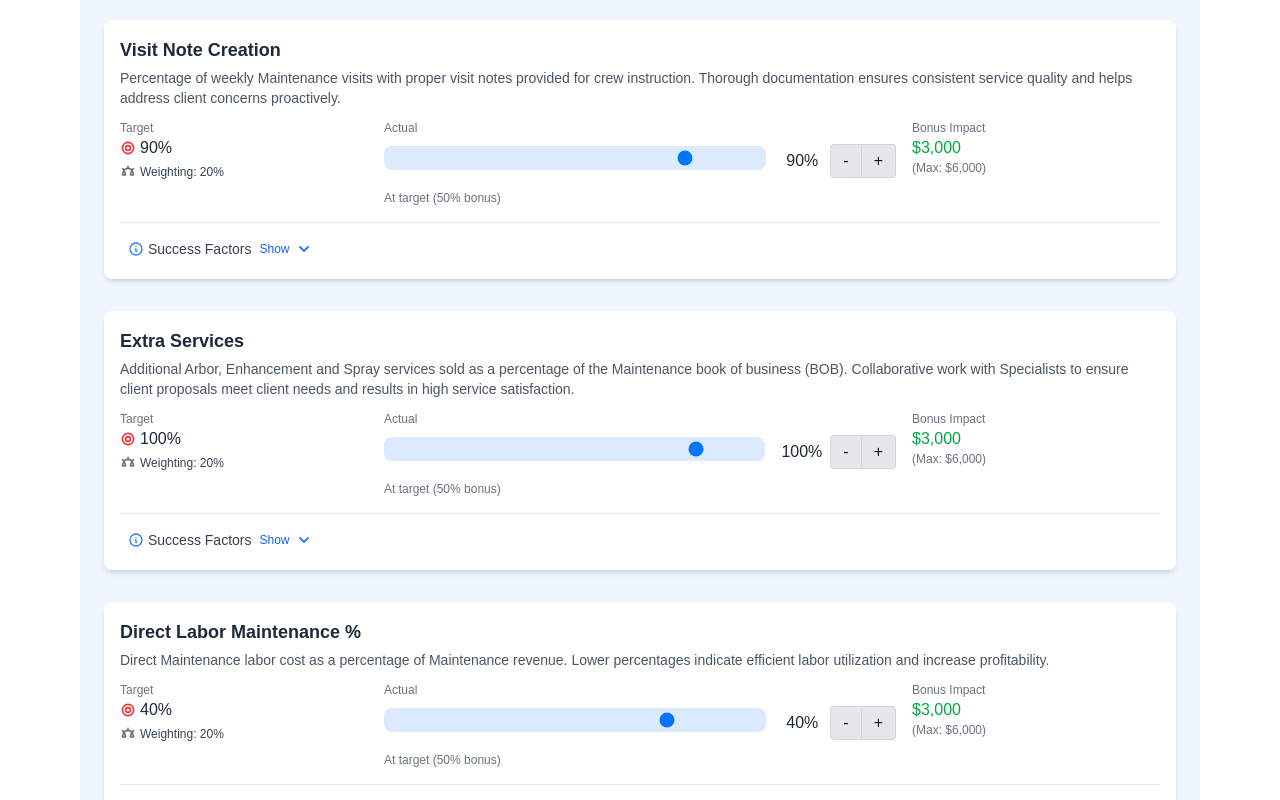
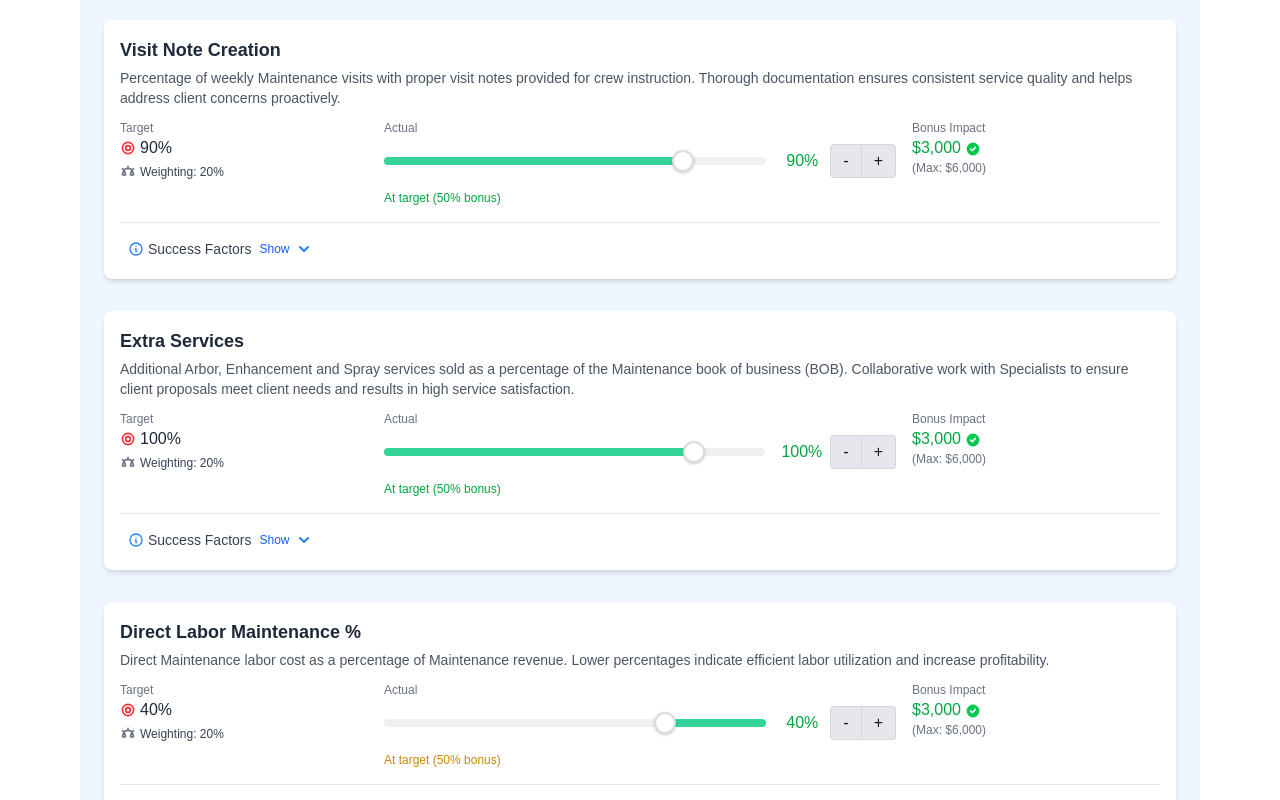
Before and after one commit to TyMurrayELM/KPI-Dashboard, a Next.js app: page / in a window 1280 px wide. Shown: the part 820-1620 px from the top of the page. Built offline with nearby package versions, Linux system fonts and the light colour scheme.

Commit message:
Fixed LV Maint Slider and added slider coloring

```diff
--- a/src/components/KPIDashboard.jsx
+++ b/src/components/KPIDashboard.jsx
@@ -281,6 +281,160 @@ const KPIDashboard = () => {
     });
   };
 
+  // Make custom slider styles for better cross-browser appearance with colored tracks
+  const sliderStyles = `
+    /* Basic slider reset and styling */
+    input[type=range] {
+      -webkit-appearance: none;
+      width: 100%;
+      height: 8px;
+      border-radius: 4px;
+      margin: 10px 0;
+      background: transparent;
+    }
+
+    /* Remove default focus outline */
+    input[type=range]:focus {
+      outline: none;
+    }
+
+    /* Thumb styling - the draggable handle */
+    input[type=range]::-webkit-slider-thumb {
+      -webkit-appearance: none;
+      height: 22px;
+      width: 22px;
+      border-radius: 50%;
+      background: white;
+      border: 2px solid #ddd;
+      cursor: pointer;
+      margin-top: -7px; /* offset for proper vertical centering */
+      box-shadow: 0 1px 3px rgba(0,0,0,0.2);
+      z-index: 3;
+      transition: border-color 0.2s ease;
+    }
+
+    input[type=range]::-moz-range-thumb {
+      height: 22px;
+      width: 22px;
+      border-radius: 50%;
+      background: white;
+      border: 2px solid #ddd;
+      cursor: pointer;
+      box-shadow: 0 1px 3px rgba(0,0,0,0.2);
+      z-index: 3;
+      transition: border-color 0.2s ease;
+    }
+
+    /* Hover states for the thumb */
+    input[type=range]:active::-webkit-slider-thumb,
+    input[type=range]:hover::-webkit-slider-thumb {
+      border-color: #aaa;
+    }
+
+    input[type=range]:active::-moz-range-thumb,
+    input[type=range]:hover::-moz-range-thumb {
+      border-color: #aaa;
+    }
+
+    /* Track styling - the background bar */
+    input[type=range]::-webkit-slider-runnable-track {
+      width: 100%;
+      height: 8px;
+      cursor: pointer;
+      background: #f0f0f0;
+      border-radius: 4px;
+    }
+
+    input[type=range]::-moz-range-track {
+      width: 100%;
+      height: 8px;
+      cursor: pointer;
+      background: #f0f0f0;
+      border-radius: 4px;
+    }
+
+    /* Green sliders */
+    input.slider-green::-webkit-slider-runnable-track {
+      background: linear-gradient(to right, #34d399 var(--track-fill), #f0f0f0 var(--track-fill));
+    }
+
+    input.slider-green::-moz-range-track {
+      background: linear-gradient(to right, #34d399 var(--track-fill), #f0f0f0 var(--track-fill));
+    }
+
+    /* Yellow sliders */
+    input.slider-yellow::-webkit-slider-runnable-track {
+      background: linear-gradient(to right, #fbbf24 var(--track-fill), #f0f0f0 var(--track-fill));
+    }
+
+    input.slider-yellow::-moz-range-track {
+      background: linear-gradient(to right, #fbbf24 var(--track-fill), #f0f0f0 var(--track-fill));
+    }
+
+    /* Orange sliders */
+    input.slider-orange::-webkit-slider-runnable-track {
+      background: linear-gradient(to right, #fb923c var(--track-fill), #f0f0f0 var(--track-fill));
+    }
+
+    input.slider-orange::-moz-range-track {
+      background: linear-gradient(to right, #fb923c var(--track-fill), #f0f0f0 var(--track-fill));
+    }
+
+    /* Red sliders */
+    input.slider-red::-webkit-slider-runnable-track {
+      background: linear-gradient(to right, #f87171 var(--track-fill), #f0f0f0 var(--track-fill));
+    }
+
+    input.slider-red::-moz-range-track {
+      background: linear-gradient(to right, #f87171 var(--track-fill), #f0f0f0 var(--track-fill));
+    }
+
+    /* Blue sliders */
+    input.slider-blue::-webkit-slider-runnable-track {
+      background: linear-gradient(to right, #4a90e2 var(--track-fill), #f0f0f0 var(--track-fill));
+    }
+
+    input.slider-blue::-moz-range-track {
+      background: linear-gradient(to right, #4a90e2 var(--track-fill), #f0f0f0 var(--track-fill));
+    }
+
+    /* Inverse sliders - green */
+    input.slider-green-inverse::-webkit-slider-runnable-track {
+      background: linear-gradient(to left, #34d399 var(--track-fill), #f0f0f0 var(--track-fill));
+    }
+
+    input.slider-green-inverse::-moz-range-track {
+      background: linear-gradient(to left, #34d399 var(--track-fill), #f0f0f0 var(--track-fill));
+    }
+
+    /* Inverse sliders - yellow */
+    input.slider-yellow-inverse::-webkit-slider-runnable-track {
+      background: linear-gradient(to left, #fbbf24 var(--track-fill), #f0f0f0 var(--track-fill));
+    }
+
+    input.slider-yellow-inverse::-moz-range-track {
+      background: linear-gradient(to left, #fbbf24 var(--track-fill), #f0f0f0 var(--track-fill));
+    }
+
+    /* Inverse sliders - orange */
+    input.slider-orange-inverse::-webkit-slider-runnable-track {
+      background: linear-gradient(to left, #fb923c var(--track-fill), #f0f0f0 var(--track-fill));
+    }
+
+    input.slider-orange-inverse::-moz-range-track {
+      background: linear-gradient(to left, #fb923c var(--track-fill), #f0f0f0 var(--track-fill));
+    }
+
+    /* Inverse sliders - red */
+    input.slider-red-inverse::-webkit-slider-runnable-track {
+      background: linear-gradient(to left, #f87171 var(--track-fill), #f0f0f0 var(--track-fill));
+    }
+
+    input.slider-red-inverse::-moz-range-track {
+      background: linear-gradient(to left, #f87171 var(--track-fill), #f0f0f0 var(--track-fill));
+    }
+  `;
+
   // Format salary with thousand separators for display
   const formatSalaryForDisplay = (salary) => {
     return salary.toLocaleString('en-US');
@@ -457,16 +611,26 @@ const KPIDashboard = () => {
     }
     // Special calculation for LV Maintenance Growth
     else if (kpi.name === 'LV Maintenance Growth') {
-      // Below 0%
-      if (kpi.actual < 0) {
-        return 0;
-      }
-      // Between 0% and target (3%)
-      else if (kpi.actual >= 0 && kpi.actual < 3) {
-        // Linear progression from 0 to 100% of bonus as we approach 3%
-        return kpiTotalAvailable * (kpi.actual / 3);
-      }
-      // At or above target (3%)
+      // Below minimum threshold (3%)
+      if (kpi.actual < 3) {
+        return 0; // 0% bonus
+      }
+      // At target exactly (3%)
+      else if (kpi.actual === 3) {
+        return kpiTotalAvailable * 0.5; // 50% of KPI bonus
+      }
+      // Between 3% and 6%
+      else if (kpi.actual > 3 && kpi.actual < 6) {
+        // Base 50% for hitting target
+        const baseAmount = kpiTotalAvailable * 0.5;
+        // Calculate progress from 3% to 6% (0-50%)
+        const progressAboveTarget = (kpi.actual - 3) / 3;
+        // Remaining 50% is prorated based on progress
+        const additionalAmount = (kpiTotalAvailable * 0.5) * progressAboveTarget;
+
+        return baseAmount + additionalAmount;
+      }
+      // At or above 6%
       else {
         return kpiTotalAvailable; // 100% of KPI bonus
       }
@@ -960,6 +1124,74 @@ const KPIDashboard = () => {
     }
   };
 
+  // Helper function to determine progress status text for KPIs
+  const getProgressStatusText = (kpi) => {
+    // For Client Retention % or Visit Note Creation
+    if (kpi.name === 'Client Retention %' || kpi.name === 'Visit Note Creation') {
+      if (kpi.actual < 90) {
+        return { text: "Below 90% target", color: "text-red-600" };
+      } else if (kpi.actual === 90) {
+        return { text: "At target (50% bonus)", color: "text-green-600" };
+      } else if (kpi.actual > 100) {
+        return { text: "Maximum bonus reached", color: "text-green-600" };
+      } else {
+        return {
+          text: `${Math.round(((kpi.actual - 90) / 10) * 100)}% progress above target`,
+          color: "text-green-600"
+        };
+      }
+    }
+
+    // For Extra Services
+    else if (kpi.name === 'Extra Services') {
+      if (kpi.actual < 100) {
+        return { text: "Below 100% target (0% bonus)", color: "text-red-600" };
+      } else if (kpi.actual === 100) {
+        return { text: "At target (50% bonus)", color: "text-green-600" };
+      } else if (kpi.actual >= 110) {
+        return { text: "Maximum bonus reached", color: "text-green-600" };
+      } else {
+        return {
+          text: `${50 + Math.round(((kpi.actual - 100) / 10) * 50)}% of bonus`,
+          color: "text-green-600"
+        };
+      }
+    }
+
+    // For other KPIs, return a default
+    return { text: "", color: "text-gray-500" };
+  };
+
+  // Helper function to get slider color classes for KPI
+  const getSliderColorClass = (kpi) => {
+    const isOnTarget = isKpiOnTarget(kpi);
+    const baseClass = kpi.isInverse ? '-inverse' : '';
+
+    if (isOnTarget) {
+      return `slider-green${baseClass}`;
+    }
+
+    // If we're close to target (within 10%), show yellow
+    const percentOfTarget = kpi.isInverse
+      ? (kpi.target / kpi.actual) * 100
+      : (kpi.actual / kpi.target) * 100;
+
+    if (percentOfTarget >= 90) {
+      return `slider-yellow${baseClass}`;
+    } else if (percentOfTarget >= 75) {
+      return `slider-orange${baseClass}`;
+    } else {
+      return `slider-red${baseClass}`;
+    }
+  };
+
+  // Function to update handle position when slider changes
+  // No longer needed with our new approach
+  const updateHandlePositions = () => {
+    // This function is kept as a placeholder in case we need
+    // to add any specific slider functionality in the future
+  };
+
   // Calculate KPI summary data for a position
   const getKpiSummary = (position) => {
     const totalKpis = position.kpis.length;
@@ -1032,19 +1264,26 @@ const KPIDashboard = () => {
               <div className="flex flex-col">
                 {/* Mobile and desktop slider layout */}
                 <div className="flex flex-col sm:flex-row items-start sm:items-center mb-2">
-                  <div className="flex-1 w-full mb-2 sm:mb-0 sm:mr-4">
+                <div className="flex-1 w-full mb-2 sm:mb-0 sm:mr-4">
                     <input
                       type="range"
                       min={getMinValueForKPI(kpi.name)}
                       max={getMaxValueForKPI(kpi.name)}
                       value={kpi.actual}
                       onChange={(e) => handleSliderChange(positionKey, index, e.target.value)}
-                      className="w-full h-6 bg-blue-100 rounded-lg appearance-none cursor-pointer"
+                      className={`w-full ${getSliderColorClass(kpi)}`}
+                      style={{
+                        '--track-fill': kpi.isInverse
+                          ? `${100 - ((kpi.actual - getMinValueForKPI(kpi.name)) / (getMaxValueForKPI(kpi.name) - getMinValueForKPI(kpi.name)) * 100)}%`
+                          : `${((kpi.actual - getMinValueForKPI(kpi.name)) / (getMaxValueForKPI(kpi.name) - getMinValueForKPI(kpi.name)) * 100)}%`
+                      }}
                     />
                   </div>
 
                   <div className="flex items-center justify-between w-full sm:w-auto">
-                    <span className="text-gray-800 font-medium min-w-[40px] text-center mr-4 sm:mr-2">{kpi.actual}%</span>
+                    <span className={`font-medium min-w-[40px] text-center mr-4 sm:mr-2 ${
+                      isKpiOnTarget(kpi) ? 'text-green-600' : 'text-gray-800'
+                    }`}>{kpi.actual}%</span>
 
                     <div className="flex">
                       <button
@@ -1064,32 +1303,16 @@ const KPIDashboard = () => {
                 </div>
 
                 {/* Status text */}
-                {(kpi.name === 'Client Retention %' || kpi.name === 'Visit Note Creation') && (
-                  <div className="mt-1 text-xs text-gray-500">
-                    {kpi.actual < 90 ?
-                      "Below 90% target" :
-                      kpi.actual === 90 ?
-                        "At target (50% bonus)" :
-                        kpi.actual > 100 ?
-                          "Maximum bonus reached" :
-                          `${Math.round(((kpi.actual - 90) / 10) * 100)}% progress above target`
-                    }
+                {kpi.name === 'Client Retention %' || kpi.name === 'Visit Note Creation' ? (
+                  <div className={`mt-1 text-xs ${getProgressStatusText(kpi).color}`}>
+                    {getProgressStatusText(kpi).text}
                   </div>
-                )}
-                {kpi.name === 'Extra Services' && (
-                  <div className="mt-1 text-xs text-gray-500">
-                    {kpi.actual < 100 ?
-                      "Below 100% target (0% bonus)" :
-                      kpi.actual === 100 ?
-                        "At target (50% bonus)" :
-                        kpi.actual >= 110 ?
-                          "Maximum bonus reached" :
-                          `${50 + Math.round(((kpi.actual - 100) / 10) * 50)}% of bonus`
-                    }
+                ) : kpi.name === 'Extra Services' ? (
+                  <div className={`mt-1 text-xs ${getProgressStatusText(kpi).color}`}>
+                    {getProgressStatusText(kpi).text}
                   </div>
-                )}
-                {kpi.name === 'Total Gross Margin % on Completed Jobs' && (
-                  <div className="mt-1 text-xs text-gray-500">
+                ) : kpi.name === 'Total Gross Margin % on Completed Jobs' ? (
+                  <div className={`mt-1 text-xs ${kpi.actual < 60 ? "text-red-600" : kpi.actual >= 70 ? "text-green-600" : "text-yellow-600"}`}>
                     {kpi.actual < 60 ?
                       "Below 60% target (0% bonus)" :
                       kpi.actual === 60 ?
@@ -1099,9 +1322,8 @@ const KPIDashboard = () => {
                           `${50 + Math.round(((kpi.actual - 60) / 10) * 50)}% of bonus`
                     }
                   </div>
-                )}
-                {kpi.name === 'Direct Labor Maintenance %' && (
-                  <div className="mt-1 text-xs text-gray-500">
+                ) : kpi.name === 'Direct Labor Maintenance %' ? (
+                  <div className={`mt-1 text-xs ${kpi.actual > 40 ? "text-red-600" : kpi.actual <= 38 ? "text-green-600" : "text-yellow-600"}`}>
                     {kpi.actual > 40 ?
                       "Above 40% target (0% bonus)" :
                       kpi.actual === 40 ?
@@ -1111,17 +1333,17 @@ const KPIDashboard = () => {
                           `${50 + Math.round(((40 - kpi.actual) / 2) * 50)}% of bonus`
                     }
                   </div>
-                )}
-                {kpi.name === 'LV Maintenance Growth' && (
-                  <div className="mt-1 text-xs text-gray-500">
+                ) : kpi.name === 'LV Maintenance Growth' ? (
+                  <div className={`mt-1 text-xs ${kpi.actual < 3 ? "text-yellow-600" : "text-green-600"}`}>
                     {kpi.actual < 3 ?
                       `${Math.round((kpi.actual / 3) * 100)}% of bonus` :
                       "At or above 3% target (full bonus)"
                     }
                   </div>
-                )}
-                {kpi.name === 'Property Checklist Item Completion' && (
-                  <div className="mt-1 text-xs text-gray-500">
+                ) : null}
+
+                {kpi.name === 'Property Checklist Item Completion' ? (
+                  <div className={`mt-1 text-xs ${kpi.actual < 80 ? "text-red-600" : kpi.actual >= 100 ? "text-green-600" : "text-yellow-600"}`}>
                     {kpi.actual < 80 ?
                       "Below 80% target (0% bonus)" :
                       kpi.actual === 80 ?
@@ -1131,9 +1353,8 @@ const KPIDashboard = () => {
                           `${50 + Math.round(((kpi.actual - 80) / 20) * 50)}% of bonus`
                     }
                   </div>
-                )}
-                {kpi.name === 'Fleet Uptime Rate' && (
-                  <div className="mt-1 text-xs text-gray-500">
+                ) : kpi.name === 'Fleet Uptime Rate' ? (
+                  <div className={`mt-1 text-xs ${kpi.actual < 90 ? "text-red-600" : kpi.actual >= 98 ? "text-green-600" : "text-yellow-600"}`}>
                     {kpi.actual < 90 ?
                       "Below 90% (0% bonus)" :
                       kpi.actual === 90 ?
@@ -1147,9 +1368,8 @@ const KPIDashboard = () => {
                           `${75 + Math.round(((kpi.actual - 95) / 3) * 25)}% of bonus`
                     }
                   </div>
-                )}
-                {kpi.name === 'Preventative vs. Reactive Maintenance Ratio' && (
-                  <div className="mt-1 text-xs text-gray-500">
+                ) : kpi.name === 'Preventative vs. Reactive Maintenance Ratio' ? (
+                  <div className={`mt-1 text-xs ${kpi.actual < 70 ? "text-red-600" : kpi.actual >= 90 ? "text-green-600" : "text-yellow-600"}`}>
                     {kpi.actual < 70 ?
                       "Below 70% (0% bonus)" :
                       kpi.actual < 80 ?
@@ -1161,9 +1381,8 @@ const KPIDashboard = () => {
                         `${75 + Math.round(((kpi.actual - 80) / 10) * 25)}% of bonus`
                     }
                   </div>
-                )}
-                {kpi.name === 'Accident/Incident Rate' && (
-                  <div className="mt-1 text-xs text-gray-500">
+                ) : kpi.name === 'Accident/Incident Rate' ? (
+                  <div className={`mt-1 text-xs ${kpi.actual > 10 ? "text-red-600" : kpi.actual <= 5 ? "text-green-600" : "text-yellow-600"}`}>
                     {kpi.actual > 10 ?
                       "Above 10 (0% bonus)" :
                       kpi.actual > 7 ?
@@ -1175,9 +1394,10 @@ const KPIDashboard = () => {
                         `${50 + Math.round(((7 - kpi.actual) / 2) * 50)}% of bonus`
                     }
                   </div>
-                )}
-                {kpi.name === 'Sales Goal Met' && (
-                  <div className="mt-1 text-xs text-gray-500">
+                ) : null}
+
+                {kpi.name === 'Sales Goal Met' ? (
+                  <div className={`mt-1 text-xs ${kpi.actual < 50 ? "text-red-600" : kpi.actual >= 100 ? "text-green-600" : "text-yellow-600"}`}>
                     {kpi.actual < 50 ?
                       "Below 50% target (limited bonus)" :
                       kpi.actual < 100 ?
@@ -1185,9 +1405,8 @@ const KPIDashboard = () => {
                         "At or above target (full bonus)"
                     }
                   </div>
-                )}
-                {kpi.name === 'Arbor/Enhancement Process Followed' && (
-                  <div className="mt-1 text-xs text-gray-500">
+                ) : kpi.name === 'Arbor/Enhancement Process Followed' ? (
+                  <div className={`mt-1 text-xs ${kpi.actual < 90 ? "text-red-600" : kpi.actual >= 95 ? "text-green-600" : "text-yellow-600"}`}>
                     {kpi.actual < 90 ?
                       "Below 90% target (0% bonus)" :
                       kpi.actual === 90 ?
@@ -1197,9 +1416,8 @@ const KPIDashboard = () => {
                         "At or above target (100% bonus)"
                     }
                   </div>
-                )}
-                {kpi.name === 'Pipeline Updates Current' && (
-                  <div className="mt-1 text-xs text-gray-500">
+                ) : kpi.name === 'Pipeline Updates Current' ? (
+                  <div className={`mt-1 text-xs ${kpi.actual < 90 ? "text-red-600" : kpi.actual >= 100 ? "text-green-600" : "text-yellow-600"}`}>
                     {kpi.actual < 90 ?
                       "Below 90% target (0% bonus)" :
                       kpi.actual === 90 ?
@@ -1209,7 +1427,7 @@ const KPIDashboard = () => {
                         "At or above target (100% bonus)"
                     }
                   </div>
-                )}
+                ) : null}
               </div>
             </div>
 
@@ -1222,6 +1440,16 @@ const KPIDashboard = () => {
                   (!kpi.isInverse && kpi.actual >= kpi.target) ?
                   'text-green-600' : 'text-yellow-600'}`}>
                   {formatCurrency(kpiBonus)}
+                  <span className="ml-1">
+                    {(kpi.isInverse && kpi.actual <= kpi.target) || (!kpi.isInverse && kpi.actual >= kpi.target) ?
+                      <svg xmlns="http://www.w3.org/2000/svg" className="h-4 w-4 inline text-green-500" viewBox="0 0 20 20" fill="currentColor">
+                        <path fillRule="evenodd" d="M10 18a8 8 0 100-16 8 8 0 000 16zm3.707-9.293a1 1 0 00-1.414-1.414L9 10.586 7.707 9.293a1 1 0 00-1.414 1.414l2 2a1 1 0 001.414 0l4-4z" clipRule="evenodd" />
+                      </svg> :
+                      <svg xmlns="http://www.w3.org/2000/svg" className="h-4 w-4 inline text-yellow-500" viewBox="0 0 20 20" fill="currentColor">
+                        <path fillRule="evenodd" d="M18 10a8 8 0 11-16 0 8 8 0 0116 0zm-7 4a1 1 0 11-2 0 1 1 0 012 0zm-1-9a1 1 0 00-1 1v4a1 1 0 102 0V6a1 1 0 00-1-1z" clipRule="evenodd" />
+                      </svg>
+                    }
+                  </span>
                 </p>
                 <p className="text-xs text-gray-500">
                   (Max: {formatCurrency(calculateTotalBonus(position) / position.kpis.length)})
@@ -1304,14 +1532,20 @@ const KPIDashboard = () => {
           <h3 className="text-sm md:text-lg font-semibold text-gray-800 mb-4">Bonus Forecast Slider</h3>
           <div className="flex items-center mb-2">
             <div className="flex-1 mr-4">
-              <input
+                              <input
                 type="range"
                 min="0"
                 max="100"
                 step="5"
                 value={bonusMultiplier}
                 onChange={(e) => handleBonusMultiplierChange(e.target.value)}
-                className="w-full h-6 bg-blue-100 rounded-lg appearance-none cursor-pointer"
+                className="w-full h-8 rounded-lg appearance-none cursor-pointer"
+                style={{
+                  backgroundColor: '#eef7ff',
+                  background: 'linear-gradient(to right, #4a90e2, #eef7ff)',
+                  backgroundSize: `${bonusMultiplier}% 100%`,
+                  transition: 'background 0.3s ease'
+                }}
               />
             </div>
             <div className="flex items-center">
@@ -1584,6 +1818,9 @@ const KPIDashboard = () => {
 
   return (
     <div className="max-w-6xl mx-auto p-4">
+      {/* Add custom slider styles */}
+      <style>{sliderStyles}</style>
+
       <div className="flex justify-between items-end mb-6">
         <h1 className="text-xl md:text-3xl font-bold text-gray-800">Employee KPI Dashboard</h1>
         <div className="text-xs md:text-sm text-gray-600 flex items-center">
```
